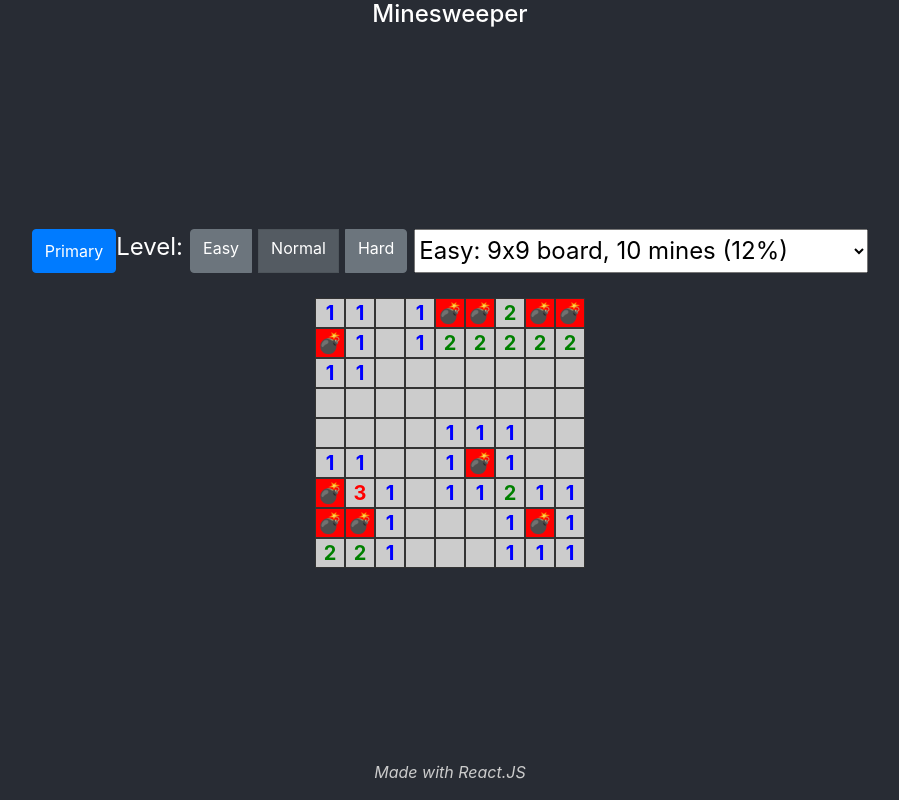
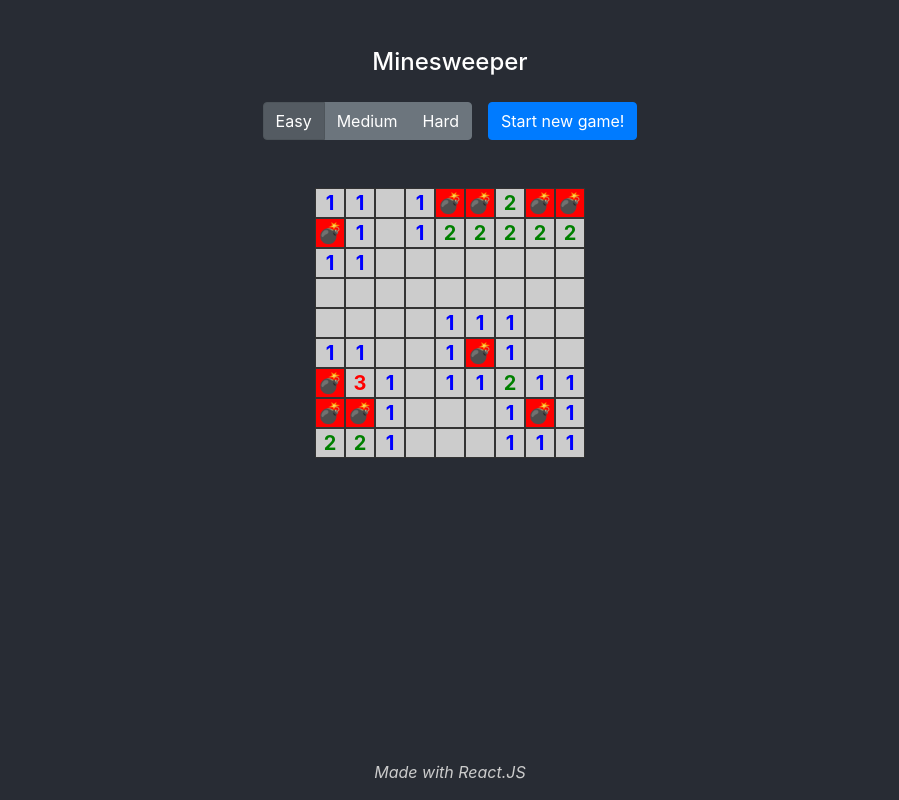
Before and after one commit to PeterGuntermann/minesweeper, a React (Create React App) app: page / in a window 1280 px wide. Shown: the whole page, without its empty margins (190-1089 px from the left). Built offline with nearby package versions, Linux system fonts and the light colour scheme.

Commit message:
Start a new game by clicking a button instead of select

```diff
--- a/src/components/Minesweeper.tsx
+++ b/src/components/Minesweeper.tsx
@@ -1,15 +1,16 @@
 import * as React from 'react';
+import { Button, ButtonGroup, ToggleButton } from 'react-bootstrap';
 import '../styles/minesweeper.scss';
+import { FieldModel } from '../types/field.interface';
 import { Level } from '../types/level.enum';
+import { Board } from './board.class';
 import { Field } from './Field';
-import { FieldModel } from '../types/field.interface';
-import { Board } from './board.class';
-import { Button, ButtonGroup, ToggleButton } from 'react-bootstrap';
 
 interface MinesweeperProps {}
 
 interface MinesweeperState {
-    level: Level;
+    currentGameLevel: Level;
+    nextGameLevel: Level;
     board: Board;
 }
 
@@ -17,12 +18,14 @@ export class Minesweeper extends React.Component<MinesweeperProps, MinesweeperSt
     constructor(props: any) {
         super(props);
         this.state = {
-            level: Level.Easy,
+            currentGameLevel: Level.Easy,
+            nextGameLevel: Level.Easy,
             board: new Board(9, 9, 10),
         };
     }
 
-    startNewGame = (level: Level) => {
+    startNewGame = () => {
+        const level = this.state.nextGameLevel;
         switch (level) {
             case Level.Easy:
                 this.setState({ board: new Board(9, 9, 10) });
@@ -36,11 +39,12 @@ export class Minesweeper extends React.Component<MinesweeperProps, MinesweeperSt
             default:
                 break;
         }
+        this.setState({ currentGameLevel: level });
     };
 
     // TODO: Implement reveal mechanics (win/lose)
     board = () => {
-        const boardCssClasses = `board level-${this.state.level}`;
+        const boardCssClasses = `board level-${this.state.currentGameLevel}`;
         return (
             <div className={boardCssClasses}>
                 {this.state.board.allFields.map((field: FieldModel, index: number) => (
@@ -51,20 +55,18 @@ export class Minesweeper extends React.Component<MinesweeperProps, MinesweeperSt
     };
 
     handleChangeLevel = (event: any) => {
-        this.setState({ level: event.target.value });
-        this.startNewGame(event.target.value);
+        console.log(event.target.value);
+        this.setState({ nextGameLevel: event.target.value });
     };
 
-    // TODO: Invoke action via button instead of selection change
     levelChooser = () => {
         const radioOptions = [
-            { name: 'Easy', value: '1' },
-            { name: 'Normal', value: '2' },
-            { name: 'Hard', value: '3' },
+            { name: 'Easy', value: Level.Easy },
+            { name: 'Medium', value: Level.Medium },
+            { name: 'Hard', value: Level.Hard },
         ];
         return (
             <div className="choose-level">
-                <Button variant="primary">Primary</Button> <label>Level: </label>
                 <ButtonGroup toggle>
                     {radioOptions.map((radio, idx) => (
                         <ToggleButton
@@ -73,28 +75,27 @@ export class Minesweeper extends React.Component<MinesweeperProps, MinesweeperSt
                             variant="secondary"
                             name="radio"
                             value={radio.value}
-                            checked={idx === 1}
+                            checked={radio.value === this.state.currentGameLevel}
+                            onChange={this.handleChangeLevel}
                         >
                             {radio.name}
                         </ToggleButton>
                     ))}
                 </ButtonGroup>
-                <select value={this.state.level} onChange={this.handleChangeLevel}>
-                    <option value="">-- Choose difficulty --</option>
-                    <option value="easy">Easy: 9x9 board, 10 mines (12%)</option>
-                    <option value="medium">Medium: 16x16 board, 40 mines (16%)</option>
-                    <option value="hard">Hard: 30x16 board, 100 mines (21%)</option>
-                </select>
+
+                <Button variant="primary" onClick={this.startNewGame}>
+                    Start new game!
+                </Button>
             </div>
         );
     };
 
     render() {
         return (
-            <div className="minesweeper">
+            <section className="minesweeper">
                 {this.levelChooser()}
                 {this.board()}
-            </div>
+            </section>
         );
     }
 }
--- a/src/styles/App.scss
+++ b/src/styles/App.scss
@@ -4,13 +4,13 @@
     min-height: 100vh;
     display: flex;
     flex-direction: column;
-    align-items: center;
     justify-content: space-between;
     font-size: 1.5rem;
     color: white;
 }
 
 header h1 {
+    margin-top: 3rem;
     font-size: 1.5rem;
 }
 
--- a/src/styles/minesweeper.scss
+++ b/src/styles/minesweeper.scss
@@ -1,10 +1,14 @@
+section.minesweeper {
+    height: 40rem;
+}
+
 .choose-level {
-    margin-bottom: 25px;
+    margin-bottom: 3rem;
     display: flex;
     justify-content: center;
 
-    label {
-        margin-right: 7px;
+    div.btn-group {
+        margin-right: 1rem;
     }
 }
 
```
